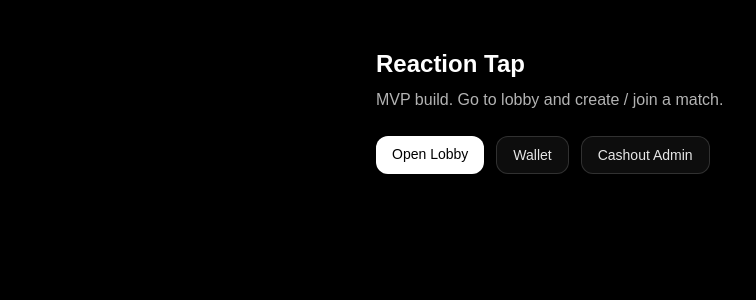
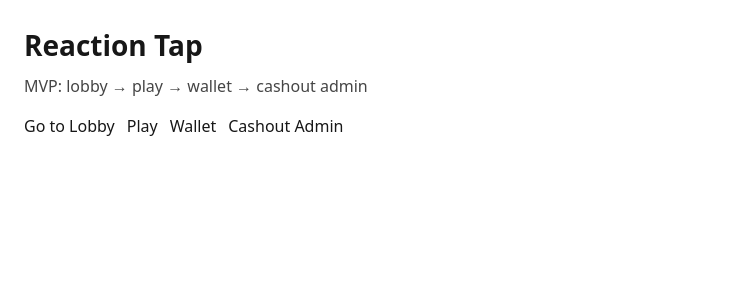
Before and after one commit to uniquestertakhir/reaction-tap-architecture, a Next.js app in the folder apps/web/: page / in a window 1280 px wide. Shown: the top 300 px of the page, without its empty margins (0-756 px from the left). Built offline with nearby package versions, Linux system fonts and the light colour scheme.

Commit message:
fix(web): make (public)/page a real module

```diff
--- a/apps/web/app/(public)/page.tsx
+++ b/apps/web/app/(public)/page.tsx
@@ -3,35 +3,20 @@ import Link from "next/link";
 
 export default function HomePage() {
   return (
-    <main className="min-h-screen bg-black text-white">
-      <div className="mx-auto max-w-xl px-6 py-12">
-        <h1 className="text-2xl font-semibold">Reaction Tap</h1>
-        <p className="mt-2 text-white/70">
-          MVP build. Go to lobby and create / join a match.
-        </p>
+    <main style={{ padding: 24, fontFamily: "system-ui" }}>
+      <h1 style={{ fontSize: 28, fontWeight: 700, marginBottom: 8 }}>
+        Reaction Tap
+      </h1>
 
-        <div className="mt-6 flex flex-wrap gap-3">
-          <Link
-            href="/lobby"
-            className="rounded-xl bg-white px-4 py-2 text-sm font-medium text-black"
-          >
-            Open Lobby
-          </Link>
+      <p style={{ opacity: 0.8, marginBottom: 16 }}>
+        MVP: lobby → play → wallet → cashout admin
+      </p>
 
-          <Link
-            href="/wallet"
-            className="rounded-xl border border-white/15 bg-white/5 px-4 py-2 text-sm font-medium text-white/90"
-          >
-            Wallet
-          </Link>
-
-          <Link
-            href="/cashout-admin"
-            className="rounded-xl border border-white/15 bg-white/5 px-4 py-2 text-sm font-medium text-white/90"
-          >
-            Cashout Admin
-          </Link>
-        </div>
+      <div style={{ display: "flex", gap: 12, flexWrap: "wrap" }}>
+        <Link href="/lobby">Go to Lobby</Link>
+        <Link href="/play">Play</Link>
+        <Link href="/wallet">Wallet</Link>
+        <Link href="/cashout-admin">Cashout Admin</Link>
       </div>
     </main>
   );
```
